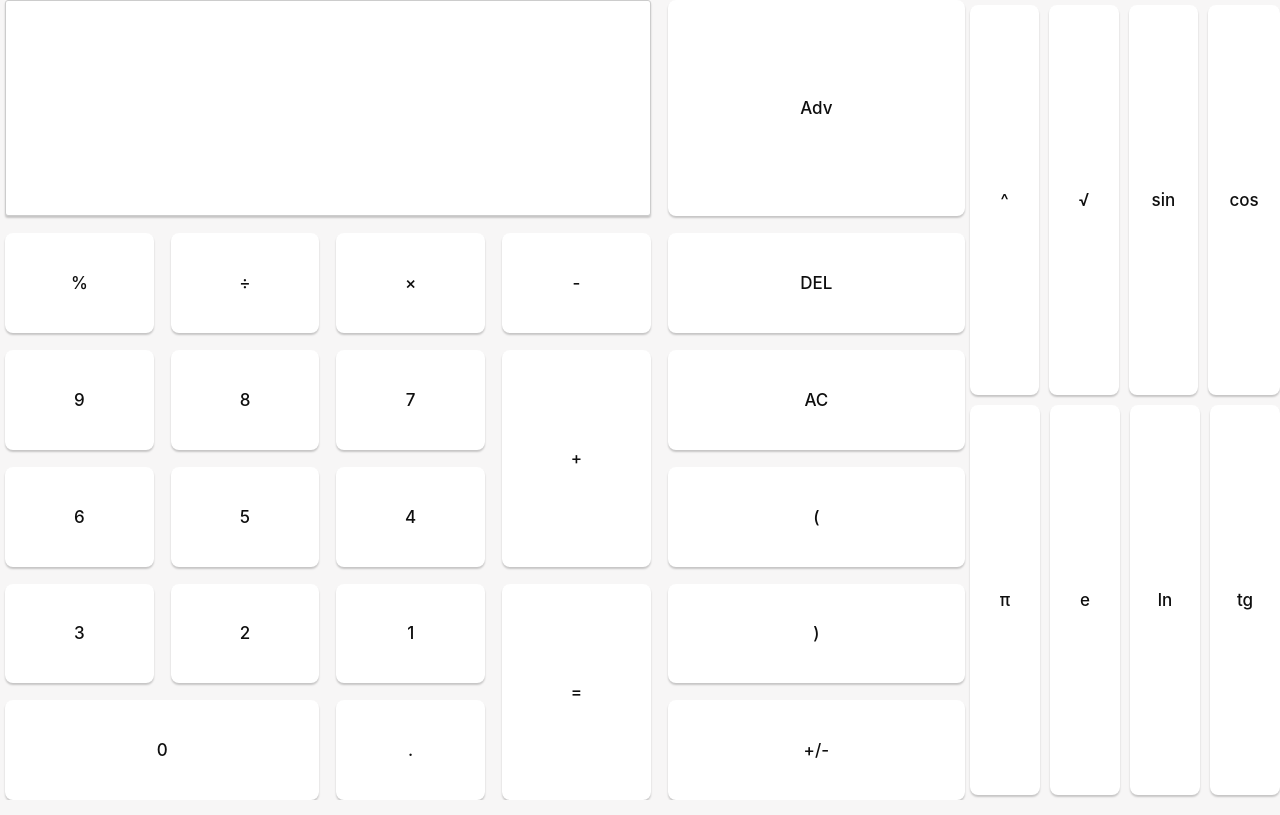
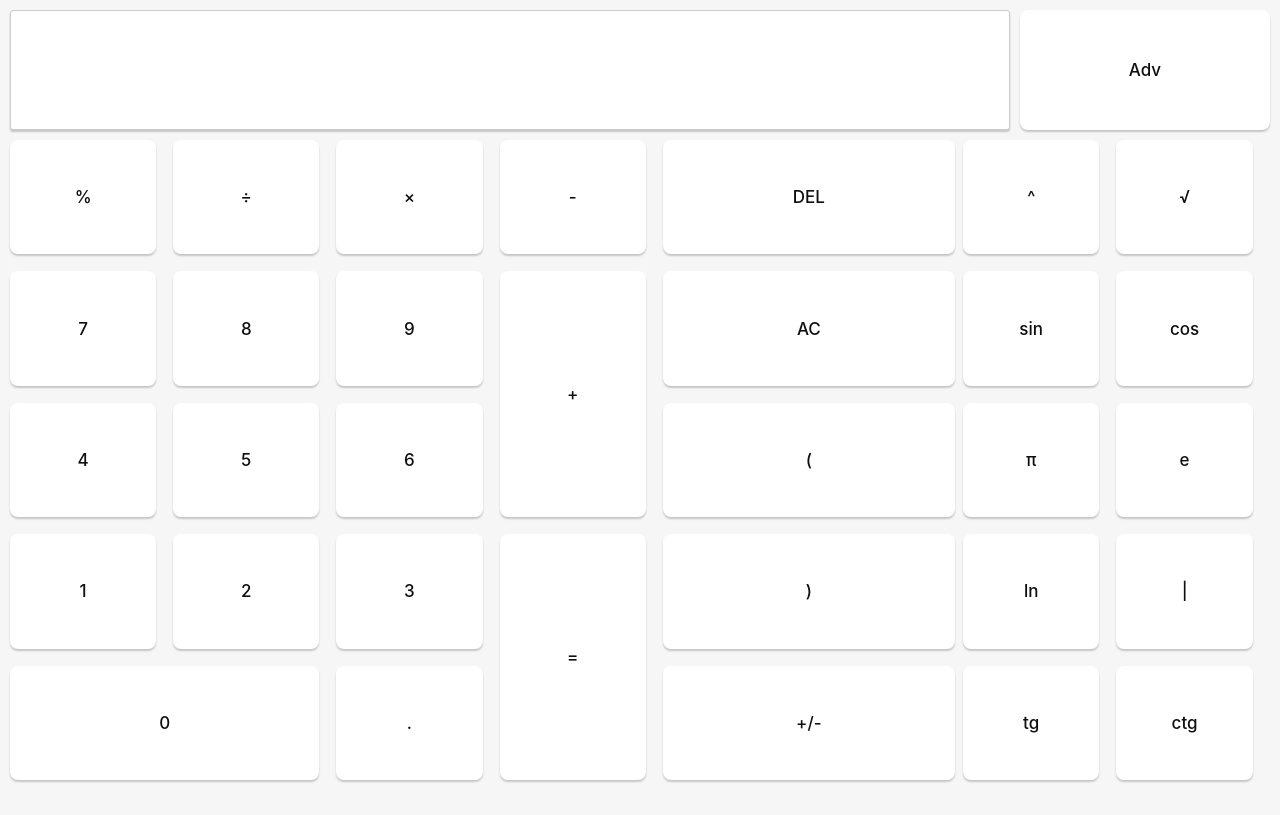
Before and after one commit to DenHax/GUI_calc, a React (Vite) app: page / in a window 1280 px wide. Both pictures are taken after a click on the button "Adv". Built offline with nearby package versions, Linux system fonts and the light colour scheme.

Commit message:
Рабочий grid. Input вынесен в отдельный класс вне grid. Изменены некоторые размеры, отступы, стилизация. Переносы выключены

```diff
--- a/src/App.css
+++ b/src/App.css
@@ -2,31 +2,51 @@ html,
 body {
   height: 100%;
   margin: 0;
-  padding: 0;
+  padding: 5px;
 }
 
 body {
   display: flex;
   flex-direction: column;
+  padding: 5px;
 }
 
 div {
-  min-height: 100vh;
+  min-height: 80vh;
+}
+
+.inputfield {
+  display: flex;
+  flex-direction: row;
+  min-height: 15vh;
+  gap: 10px;
 }
 
 .main {
   flex-grow: 1;
   display: flex;
-  flex-flow: row wrap;
+  flex-direction: row;
   width: 100%;
-  padding: 0 5px;
+  padding: 0 0;
 }
 
-.calc-grid {
+.calc-grid,
+.advFunc-grid {
   display: grid;
   grid-template-columns: repeat(4, minmax(5px, 1fr)) minmax(5px, 2fr);
   grid-auto-rows: 1fr;
   grid-gap: 1rem;
+  padding-top: 10px;
+}
+
+.calc-grid {
+  padding-right: 4px;
+}
+
+.advFunc-grid {
+  width: 23%;
+  padding-left: 4px;
+  grid-template-columns: 1fr 1fr;
 }
 
 .advHid {
@@ -37,20 +57,12 @@ div {
   width: 75%;
 }
 
-.input-fieldm,
-.advFunc-flex>button {
-  margin: 5px 5px;
-}
-
-.advFunc-flex>button {
-  flex: 1;
-}
-
 .input-field {
-  grid-column-start: 1;
-  grid-column-end: 5;
-  grid-row-start: 1;
-  grid-row-end: 3;
+  /* grid-column-start: 1; */
+  /* grid-column-end: 5; */
+  /* grid-row-start: 1; */
+  /* grid-row-end: 3; */
+  width: 80%;
   font-size: 20px;
   text-align: right;
 
@@ -61,35 +73,31 @@ div {
 
 
 #advMode-btn {
-  grid-column-start: 6;
-  grid-column-end: 5;
-  grid-row-start: 1;
-  grid-row-end: 3;
+  /* grid-column-start: 6; */
+  /* grid-column-end: 5; */
+  /* grid-row-start: 1; */
+  /* grid-row-end: 3; */
+  width: 20%;
 }
 
 #plusBtn {
+  grid-column-start: 4;
+  grid-row-start: 2;
+  grid-row-end: 4;
+}
+
+#equal {
   grid-column-start: 4;
   grid-row-start: 4;
   grid-row-end: 6;
 }
 
-#equal {
-  grid-column-start: 4;
-  grid-row-start: 6;
-  grid-row-end: 8;
-}
-
 #zeroBtn {
   grid-column-start: 1;
   grid-column-end: 3;
-  grid-row-start: 7;
+  grid-row-start: 5;
 }
 
-.advFunc-flex {
-  display: flex;
-  flex-flow: row wrap;
-  width: 25%;
-}
 
 .advFunc-hidden {
   display: none;
--- a/src/App.tsx
+++ b/src/App.tsx
@@ -45,65 +45,43 @@ function App() {
     setAdvHidden(!isAdvHidden);
   }
 
-  // const handleKeyDown = (event: KeyboardEvent<HTMLDivElement>) => {
-  //   const { key } = event;
-  //   if (!inputRef.current || document.activeElement !== inputRef.current) {
-  //     if (key.match(/[0-9+\-*/(),=]|Backspace|Enter/)) {
-  //       event.preventDefault();
-  //       if (key === ("Enter" || "=")) {
-  //         calculateInput();
-  //       } else if (key === "Backspace") {
-  //         deleteOneChar();
-  //       } else {
-  //         setInput(input + key);
-  //       }
-  //     }
-  //   }
-  // };
-  //
-  // useEffect(() => {
-  //   document.addEventListener("keydown", handleKeyDown);
-  //   return () => {
-  //     document.removeEventListener("keydown", handleKeyDown);
-  //   };
-  // });
-  //
   return (
     <>
+      <div className='inputfield'>
+        <input
+          className="input-field"
+          value={input}
+          readOnly
+          ref={inputRef}
+        />
+        <button id='advMode-btn' onClick={changeMode}>Adv</button>
+      </div>
       <div className='main'>
         <div className={`calc-grid ${isAdvHidden ? 'advNoHid' : 'advHid'}`}>
-          <input
-            className="input-field"
-            value={input}
-            readOnly
-            ref={inputRef}
-          />
           <button onClick={() => handleInput("%")}>%</button>
           <button onClick={() => handleInput("÷")}>÷</button>
           <button onClick={() => handleInput("×")}>×</button>
           <button onClick={() => handleInput("-")}>-</button>
           <button onClick={() => deleteOneChar()}>DEL</button>
+          <button onClick={() => handleInput("7")}>7</button>
+          <button onClick={() => handleInput("8")}>8</button>
           <button onClick={() => handleInput("9")}>9</button>
-          <button onClick={() => handleInput("8")}>8</button>
-          <button onClick={() => handleInput("7")}>7</button>
           <button id="plusBtn" onClick={() => handleInput("+")}>+</button>
           <button onClick={() => clearAllInput()}>AC</button>
+          <button onClick={() => handleInput("4")}>4</button>
+          <button onClick={() => handleInput("5")}>5</button>
           <button onClick={() => handleInput("6")}>6</button>
-          <button onClick={() => handleInput("5")}>5</button>
-          <button onClick={() => handleInput("4")}>4</button>
           <button onClick={() => handleInput("(")}>(</button>
+          <button onClick={() => handleInput("1")}>1</button>
+          <button onClick={() => handleInput("2")}>2</button>
           <button onClick={() => handleInput("3")}>3</button>
-          <button onClick={() => handleInput("2")}>2</button>
-          <button onClick={() => handleInput("1")}>1</button>
           <button id="equal" onClick={() => calculateInput()}>=</button>
           <button onClick={() => handleInput(")")}>)</button>
           <button id="zeroBtn" onClick={() => handleInput("0")}>0</button>
           <button onClick={() => handleInput(".")}>.</button>
           <button onClick={() => handleInput("+/-")}>+/-</button>
-          <button id='advMode-btn' onClick={changeMode}>Adv</button>
         </div >
-        <div className={`advFunc-${isAdvHidden ? 'flex' : 'hidden'}`}>
-          {/* <div className='advFuncs-flex' style={{ display: isAdvHidden ? 'none' : 'flex' }}> */}
+        <div className={`advFunc-${isAdvHidden ? 'grid' : 'hidden'}`}>
           <button onClick={() => handleInput("^")}>^</button>
           <button onClick={() => handleInput("√(")}>√</button>
           <button onClick={() => handleInput("sin(")}>sin</button>
@@ -111,7 +89,9 @@ function App() {
           <button onClick={() => handleInput("π")}>π</button>
           <button onClick={() => handleInput("e")}>e</button>
           <button onClick={() => handleInput("ln(")}>ln</button>
+          <button onClick={() => handleInput("abs(")}>|</button>
           <button onClick={() => handleInput("tg(")}>tg</button>
+          <button onClick={() => handleInput("ctg(")}>ctg</button>
         </div>
       </div>
     </>
```
